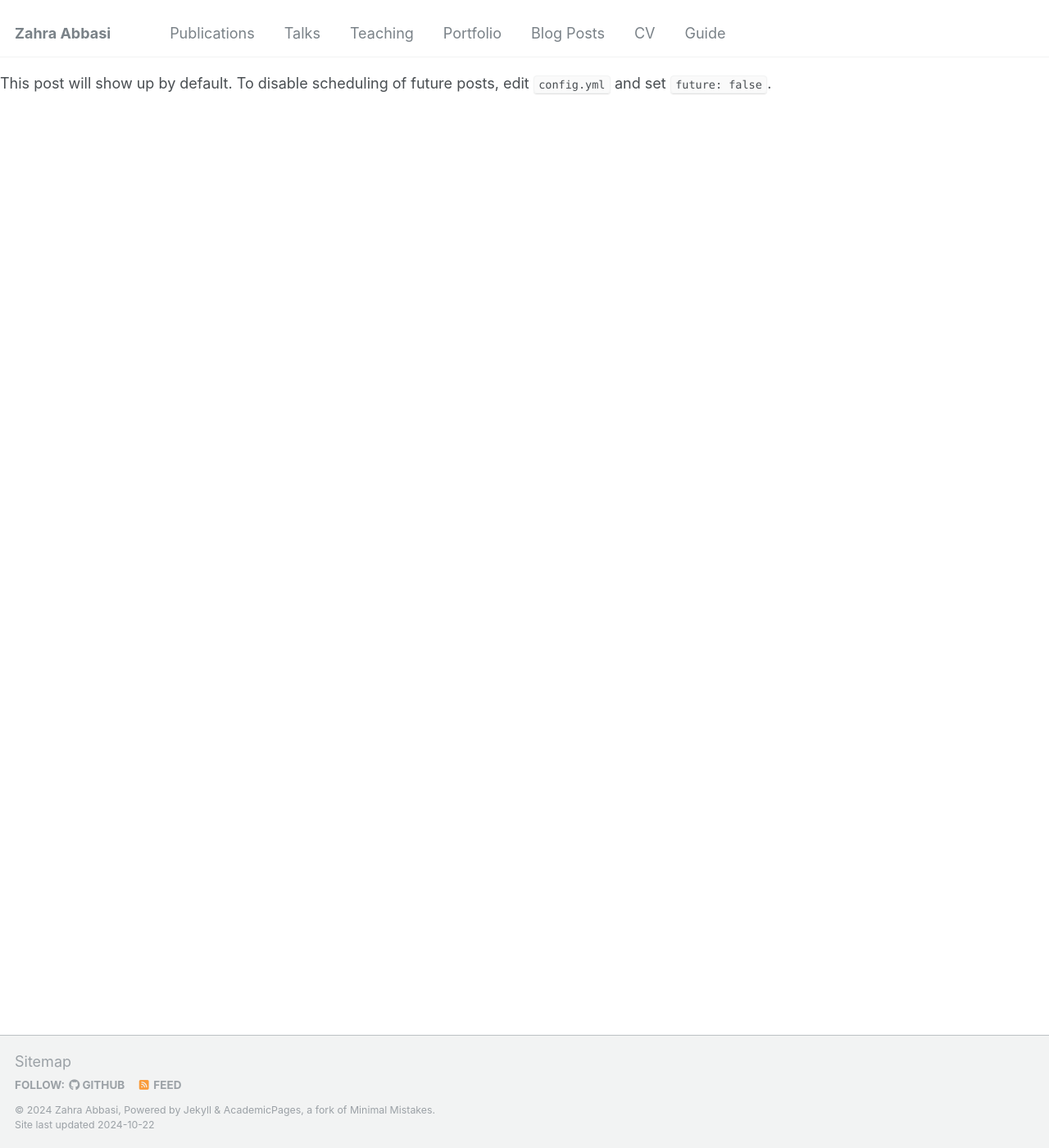
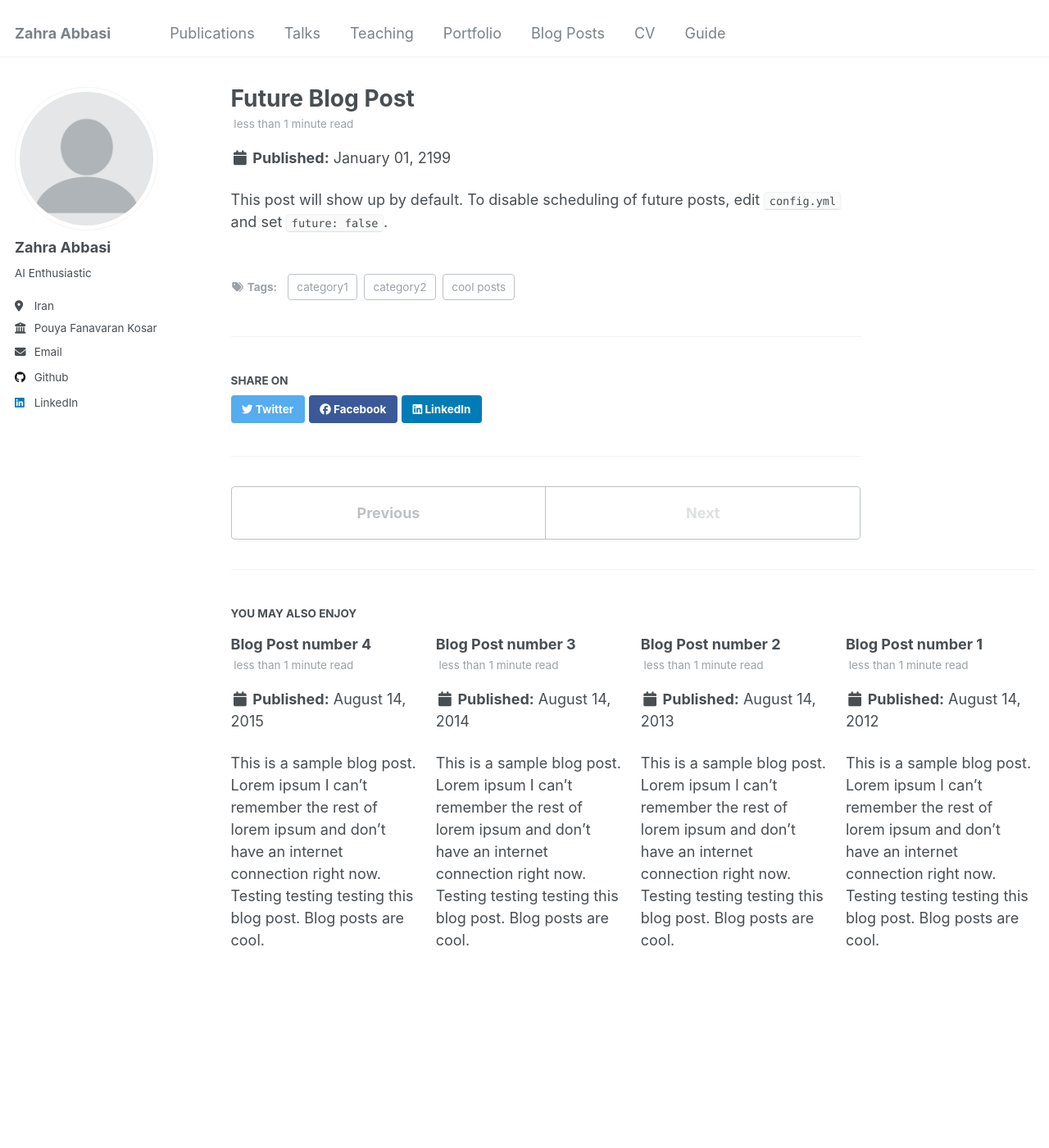
Before and after one commit to zahra-abbasi-vault/zahra-abbasi-vault.github.io, a Jekyll site: the page built from _posts/2199-01-01-future-post.md, in a window 1280 px wide and 1400 px high. Shown: the whole window at 82% size. Built offline with Jekyll 4.4.1, drawn with Linux system fonts in a browser that asks for light colours; our own code applies the rules of GitHub Pages for plain Markdown files; some of the changed lines change nothing that is shown.

Commit message:
Update _config.yml

```diff
--- a/_config.yml
+++ b/_config.yml
@@ -226,60 +226,60 @@ collections:
 
 
 # These settings control how pages and collections are included in the site
-defaults: #
+defaults:
   # _posts
-  # - scope:
-  #     path: ""
-  #     type: posts
-  #   values:
-  #     layout: single
-  #     author_profile: true
-  #     read_time: true
-  #     comments: true
-  #     share: true
-  #     related: true
-  # # _pages
-  # - scope:
-  #     path: ""
-  #     type: pages
-  #   values:
-  #     layout: single
-  #     author_profile: true
-  # # _teaching
-  # - scope:
-  #     path: ""
-  #     type: teaching
-  #   values:
-  #     layout: single
-  #     author_profile: true
-  #     share: true
-  #     comments: true
-  # # _publications
-  # - scope:
-  #     path: ""
-  #     type: publications
-  #   values:
-  #     layout: single
-  #     author_profile: true
-  #     share: true
-  #     comments: true
-  # # _portfolio
-  # - scope:
-  #     path: ""
-  #     type: portfolio
-  #   values:
-  #     layout: single
-  #     author_profile: true
-  #     share: true
-  #     comment: true
-  # # _talks
-  # - scope:
-  #     path: ""
-  #     type: talks
-  #   values:
-  #     layout: talk
-  #     author_profile: true
-  #     share: true
+  - scope:
+      path: ""
+      type: posts
+    values:
+      layout: single
+      author_profile: true
+      read_time: true
+      comments: true
+      share: true
+      related: true
+  # _pages
+  - scope:
+      path: ""
+      type: pages
+    values:
+      layout: single
+      author_profile: true
+  # _teaching
+  - scope:
+      path: ""
+      type: teaching
+    values:
+      layout: single
+      author_profile: true
+      share: true
+      comments: true
+  # _publications
+  - scope:
+      path: ""
+      type: publications
+    values:
+      layout: single
+      author_profile: true
+      share: true
+      comments: true
+  # _portfolio
+  - scope:
+      path: ""
+      type: portfolio
+    values:
+      layout: single
+      author_profile: true
+      share: true
+      comment: true
+  # _talks
+  - scope:
+      path: ""
+      type: talks
+    values:
+      layout: talk
+      author_profile: true
+      share: true
 
 
 # Sass/SCSS
```
